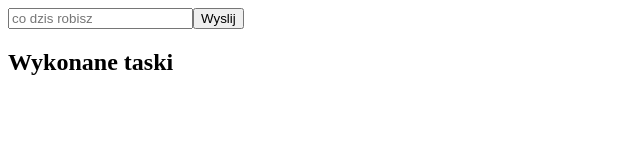
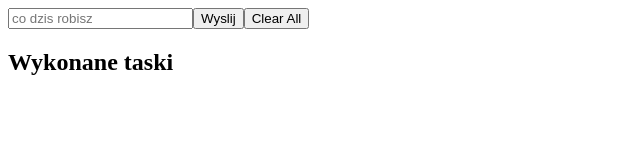
Before and after one commit to BartekObudzinski/ToDoAppReact, a React (Create React App) app: page / in a window 1280 px wide. Shown: the top 160 px of the page, without its empty margins (0-640 px from the left). Built offline with nearby package versions, Linux system fonts and the light colour scheme.

Commit message:
added clear all button

```diff
--- a/src/ToDoForm.js
+++ b/src/ToDoForm.js
@@ -31,6 +31,11 @@ const ToDoForm = () => {
     ]);
   };
 
+  const handleRemoveAll = () => {
+    setTodoTasks([]);
+    setTodoDoneTasks([]);
+  };
+
   return (
     <div className="ToDoForm">
       <form className="dupa">
@@ -44,6 +49,7 @@ const ToDoForm = () => {
         <button type="submit" onClick={addTask}>
           Wyslij
         </button>
+        <button onClick={handleRemoveAll}>Clear All</button>
       </form>
       <div className="tasksList">
         {todoTasks.map((singleTask, index) => (
```
